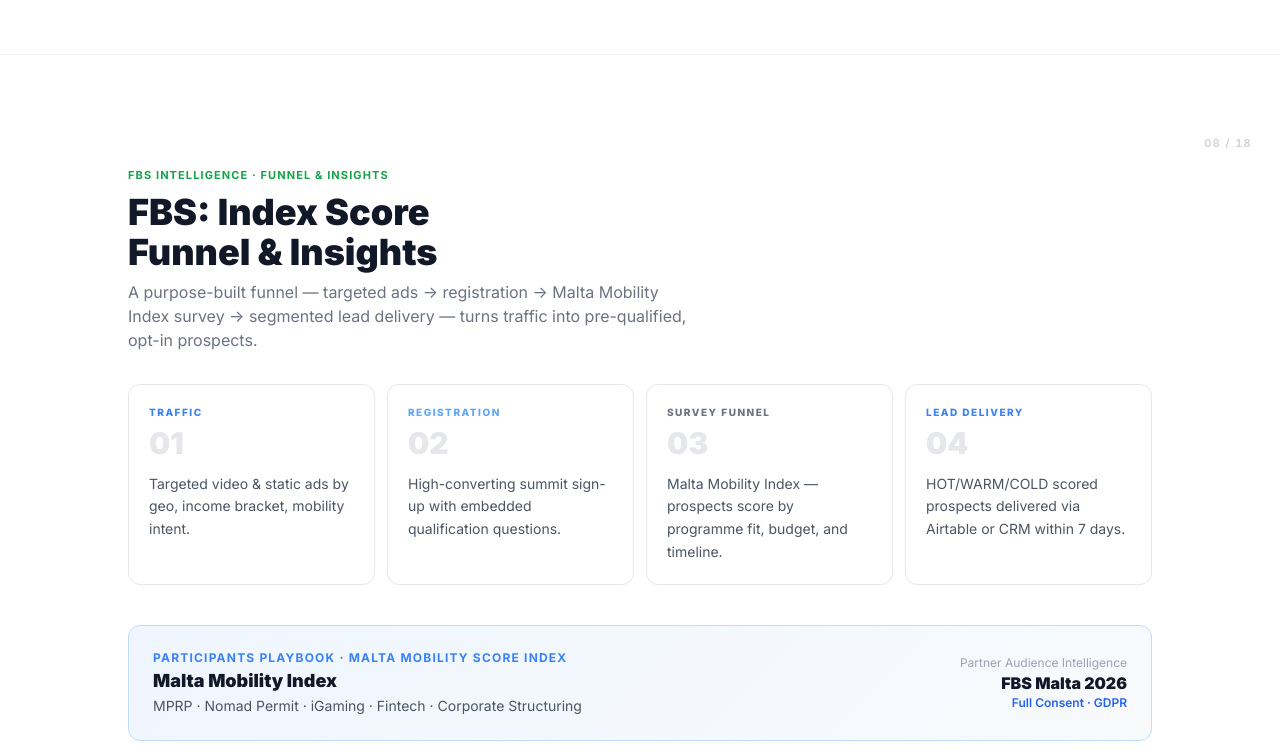
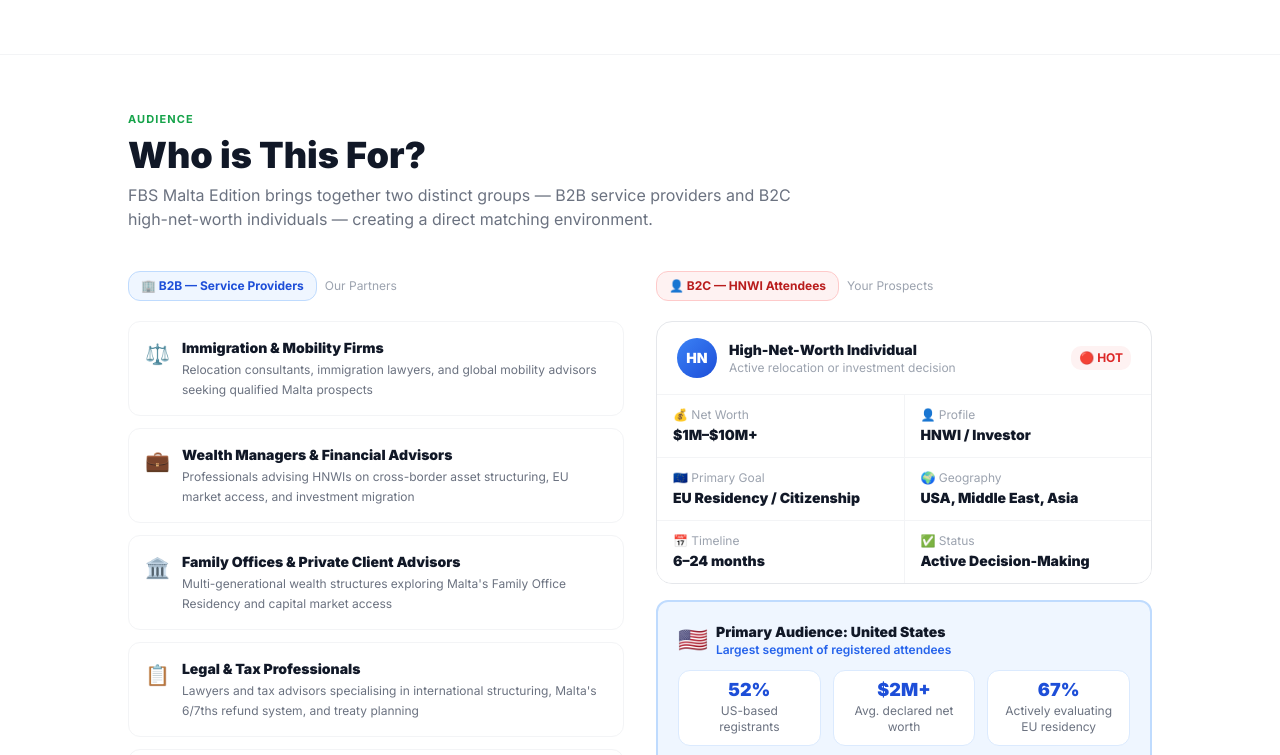
Before and after one commit to freedombusinesssummit-stack/malta-proposal, a Next.js app: page / in a window 1280 px wide. Shown: the part 6185-6940 px from the top of the page. Built offline with nearby package versions, Linux system fonts and the light colour scheme.

Commit message:
feat: agenda with 45min timing 11am-3pm EST, residency session Day2, Who is This For section, USA audience block

```diff
--- a/app/page.tsx
+++ b/app/page.tsx
@@ -3,6 +3,7 @@
 import HeroSlide from "@/components/malta/HeroSlide";
 import AboutSlide from "@/components/malta/AboutSlide";
 import AudienceSlides from "@/components/malta/AudienceSlides";
+import AudienceWho from "@/components/malta/AudienceWho";
 import IntelSlides from "@/components/malta/IntelSlides";
 import SpeakerVideos from "@/components/malta/SpeakerVideos";
 import PartnersAndAgenda from "@/components/malta/PartnersAndAgenda";
@@ -16,6 +17,7 @@
       <HeroSlide />
       <AboutSlide />
       <AudienceSlides />
+      <AudienceWho />
       <IntelSlides />
       <SpeakerVideos />
       <PartnersAndAgenda />
--- /dev/null
+++ b/components/malta/AudienceWho.tsx
@@ -0,0 +1,110 @@
+"use client";
+import AnimatedSection from "@/components/AnimatedSection";
+
+const B2B = [
+  { icon: "⚖️", title: "Immigration & Mobility Firms", desc: "Relocation consultants, immigration lawyers, and global mobility advisors seeking qualified Malta prospects" },
+  { icon: "💼", title: "Wealth Managers & Financial Advisors", desc: "Professionals advising HNWIs on cross-border asset structuring, EU market access, and investment migration" },
+  { icon: "🏛️", title: "Family Offices & Private Client Advisors", desc: "Multi-generational wealth structures exploring Malta's Family Office Residency and capital market access" },
+  { icon: "📋", title: "Legal & Tax Professionals", desc: "Lawyers and tax advisors specialising in international structuring, Malta's 6/7ths refund system, and treaty planning" },
+  { icon: "🏢", title: "Corporate Service Providers", desc: "Company formation, registered address, compliance, and directorship service firms targeting Malta incorporations" },
+  { icon: "🚀", title: "Founders & Operators", desc: "Entrepreneurs exploring relocation to Malta, EU company structuring, iGaming licensing, or Fintech/SaaS setup" },
+];
+
+const B2C = [
+  { label: "Net Worth", value: "$1M–$10M+", icon: "💰" },
+  { label: "Profile", value: "HNWI / Investor", icon: "👤" },
+  { label: "Primary Goal", value: "EU Residency / Citizenship", icon: "🇪🇺" },
+  { label: "Geography", value: "USA, Middle East, Asia", icon: "🌍" },
+  { label: "Timeline", value: "6–24 months", icon: "📅" },
+  { label: "Status", value: "Active Decision-Making", icon: "✅" },
+];
+
+export default function AudienceWho() {
+  return (
+    <section id="who-for" className="slide-section bg-white border-b border-carbon-100">
+      <div className="wrap py-14 md:py-18">
+        <AnimatedSection>
+          <p className="section-label">Audience</p>
+          <h2 className="text-3xl md:text-4xl font-black text-carbon-900 mb-2">Who is This For?</h2>
+          <p className="text-carbon-500 mb-10 max-w-2xl">
+            FBS Malta Edition brings together two distinct groups — B2B service providers and B2C high-net-worth individuals — creating a direct matching environment.
+          </p>
+        </AnimatedSection>
+
+        <div className="grid md:grid-cols-2 gap-8">
+
+          {/* B2B Column */}
+          <AnimatedSection delay={80}>
+            <div className="flex items-center gap-2 mb-5">
+              <span className="inline-flex items-center px-3 py-1.5 rounded-lg text-xs font-bold bg-blue-50 text-blue-700 border border-blue-200">🏢 B2B — Service Providers</span>
+              <span className="text-xs text-carbon-400">Our Partners</span>
+            </div>
+            <div className="space-y-3">
+              {B2B.map((item, i) => (
+                <div key={i} className="flex items-start gap-3 p-4 rounded-xl border border-carbon-100 hover:border-blue-200 hover:bg-blue-50 transition-all">
+                  <span className="text-xl flex-shrink-0 mt-0.5">{item.icon}</span>
+                  <div>
+                    <p className="font-black text-carbon-900 text-sm mb-0.5">{item.title}</p>
+                    <p className="text-xs text-carbon-500 leading-relaxed">{item.desc}</p>
+                  </div>
+                </div>
+              ))}
+            </div>
+          </AnimatedSection>
+
+          {/* B2C Column */}
+          <AnimatedSection delay={160}>
+            <div className="flex items-center gap-2 mb-5">
+              <span className="inline-flex items-center px-3 py-1.5 rounded-lg text-xs font-bold bg-red-50 text-red-700 border border-red-200">👤 B2C — HNWI Attendees</span>
+              <span className="text-xs text-carbon-400">Your Prospects</span>
+            </div>
+
+            {/* HNWI profile card */}
+            <div className="rounded-2xl border border-carbon-200 bg-white overflow-hidden mb-4">
+              <div className="px-5 py-4 border-b border-carbon-100 flex items-center gap-3">
+                <div className="w-10 h-10 rounded-full bg-gradient-to-br from-blue-500 to-blue-700 flex items-center justify-center text-white font-black text-sm">HN</div>
+                <div>
+                  <p className="font-black text-carbon-900 text-sm">High-Net-Worth Individual</p>
+                  <p className="text-xs text-carbon-400">Active relocation or investment decision</p>
+                </div>
+                <span className="ml-auto inline-flex items-center px-2 py-1 rounded-md text-xs font-bold bg-red-50 text-red-600">🔴 HOT</span>
+              </div>
+              <div className="grid grid-cols-2 gap-px bg-carbon-100">
+                {B2C.map((item, i) => (
+                  <div key={i} className="bg-white px-4 py-3">
+                    <p className="text-xs text-carbon-400 mb-0.5">{item.icon} {item.label}</p>
+                    <p className="font-black text-carbon-900 text-sm">{item.value}</p>
+                  </div>
+                ))}
+              </div>
+            </div>
+
+            {/* USA primary audience highlight */}
+            <div className="rounded-xl border-2 border-blue-200 bg-blue-50 p-5">
+              <div className="flex items-center gap-2 mb-3">
+                <span className="text-2xl">🇺🇸</span>
+                <div>
+                  <p className="font-black text-carbon-900 text-sm">Primary Audience: United States</p>
+                  <p className="text-xs text-blue-600 font-semibold">Largest segment of registered attendees</p>
+                </div>
+              </div>
+              <div className="grid grid-cols-3 gap-3 text-center">
+                {[
+                  { val: "52%", label: "US-based registrants" },
+                  { val: "$2M+", label: "Avg. declared net worth" },
+                  { val: "67%", label: "Actively evaluating EU residency" },
+                ].map((s, i) => (
+                  <div key={i} className="bg-white rounded-lg p-2.5 border border-blue-100">
+                    <p className="font-black text-blue-700 text-lg leading-none mb-1">{s.val}</p>
+                    <p className="text-xs text-carbon-500">{s.label}</p>
+                  </div>
+                ))}
+              </div>
+            </div>
+          </AnimatedSection>
+
+        </div>
+      </div>
+    </section>
+  );
+}
```
Also changed, not shown: components/malta/PartnersAndAgenda.tsx (+22 -11 lines).
